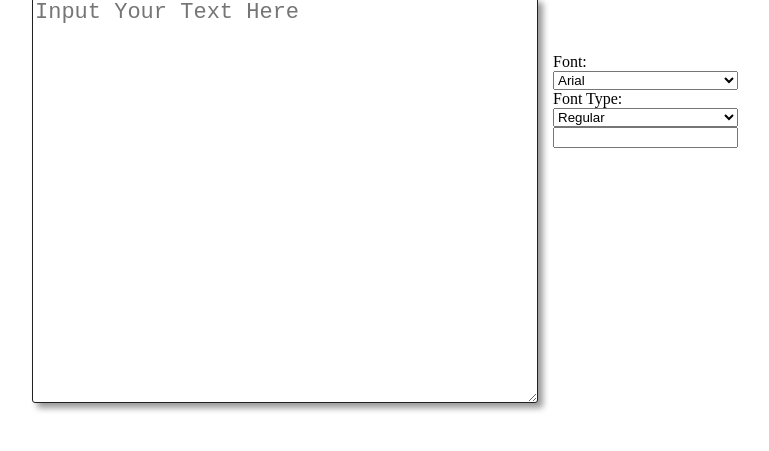
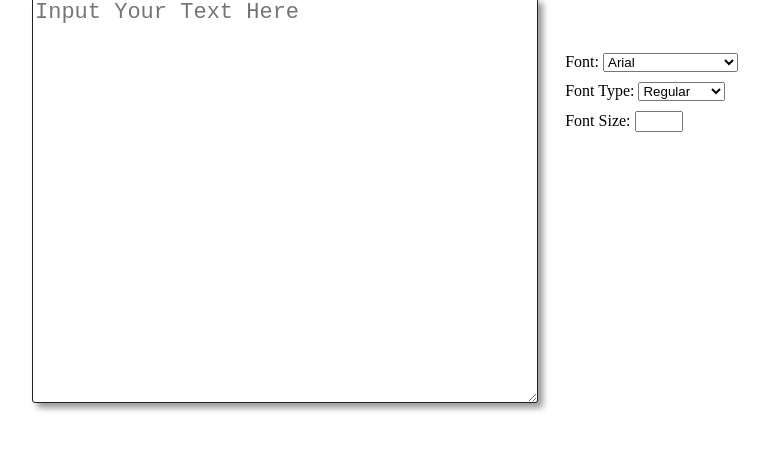
Before and after one commit to aleguy02/Random_Personal_Projects, a plain HTML site: page JavaScript/Resized Reading/index.html in a window 1280 px wide. Shown: the part 43-494 px from the top of the page, without its empty margins (255-1024 px from the left). Drawn offline with Linux system fonts and the light colour scheme.

Commit message:
Now the user can change font size of the reading window

```diff
--- a/JavaScript/Resized Reading/index.html
+++ b/JavaScript/Resized Reading/index.html
@@ -11,6 +11,7 @@
       <div id="interface">
         <div id="dropdown-menus-container">
           <!--Font Drop Down-->
+          <div>
             <label for="Font">Font:</label>
             <select id="different-fonts" for="Different Fonts">
               <option value="Arial">Arial</option>
@@ -18,27 +19,42 @@
               <option value="Comic Sans">Comic-Sans</option>
               <option value="Cum">Cum</option>
             </select>
-          <!--Font Type Drop Down-->
+          </div>
+          <!--Font Bold Drop Down-->
+          <div>
             <label for="Font Type">Font Type:</label>
             <select id="font-type" for="Font Type">
               <option value="Regular">Regular</option>
               <option value="Bold">Bold</option>
-            <option value="Italics">Italics</option>  <!--I think we should remove italics and underlined options, they make it harder to read-->
+              <option value="Italics">Italics</option>
+              <!--I think we should remove italics and underlined options, they make it harder to read-->
               <option value="Underlined">Underlined</option>
             </select>
-
-          <div class="font-size-selector">
+          </div>
+          <!--Font Size Drop Down-->
+          <div>
+            <label for="Font Size">Font Size:</label>
+            <!-- <div class="font-size-selector"> -->
               <input
                 oninput="updateFontSize()"
                 list="fontSizes"
-              id="fontSize"
+                id="font-size"
                 name="fontSize"
               />
+              <!-- What is 'name="fontSize"' for? Wouldn't id="fontsize" do the same thing for our purposes? -->
               <datalist id="fontSizes">
+                <option value="8"></option>
+                <option value="10"></option>
                 <option value="12"></option>
                 <option value="16"></option>
                 <option value="20"></option>
+                <option value="24"></option>
+                <option value="30"></option>
+                <option value="36"></option>
+                <option value="48"></option>
+                <option value="60"></option>
               </datalist>
+            <!-- </div> -->
           </div>
         </div>
 
--- a/JavaScript/Resized Reading/main.css
+++ b/JavaScript/Resized Reading/main.css
@@ -44,4 +44,9 @@
   position: absolute;
   right: 0px;
   top: 20%;
+  gap: 10px;
 }
+
+#font-size {
+  width: 40px;
+}
--- a/JavaScript/Resized Reading/main.js
+++ b/JavaScript/Resized Reading/main.js
@@ -1,27 +1,19 @@
 document.addEventListener("DOMContentLoaded", (event) => {
-    console.log("DOMContentLoaded")
-    initApp();
-})
+  console.log("DOMContentLoaded");
+});
 
-const readingWindow = document.getElementById('reading-window')
-const fontSize = document.getElementById('fontSize');
-console.log(fontSize)
-
-const initApp = () => {
-    console.log('initApp')
-    updateFontSize()
-}
+const readingWindow = document.getElementById("reading-window");
+const fontSize = document.getElementById("font-size");
 
 const updateFontSize = () => {
+  const newFontSize = fontSize.value;
 
-    const enteredSize = fontSize.value;
-    console.log(enteredSize)
-    /// TO DO: FINISH THIS FUNCTION
-    /*
-    const isValidSize = /^\d+$/.test(enteredSize);
+  let isValidSize = false;
+  if (newFontSize >= 8 && newFontSize <= 60) {
+    isValidSize = true;
+  }
 
-    if(isValidSize) {
-        output.style.fontSize = enteredSize + 'px';
-    }
-    */
-}
+  if (isValidSize) {
+    readingWindow.style.fontSize = newFontSize + "px";
+  }
+};
```
Lines whose indentation alone changed are shown as unchanged.
